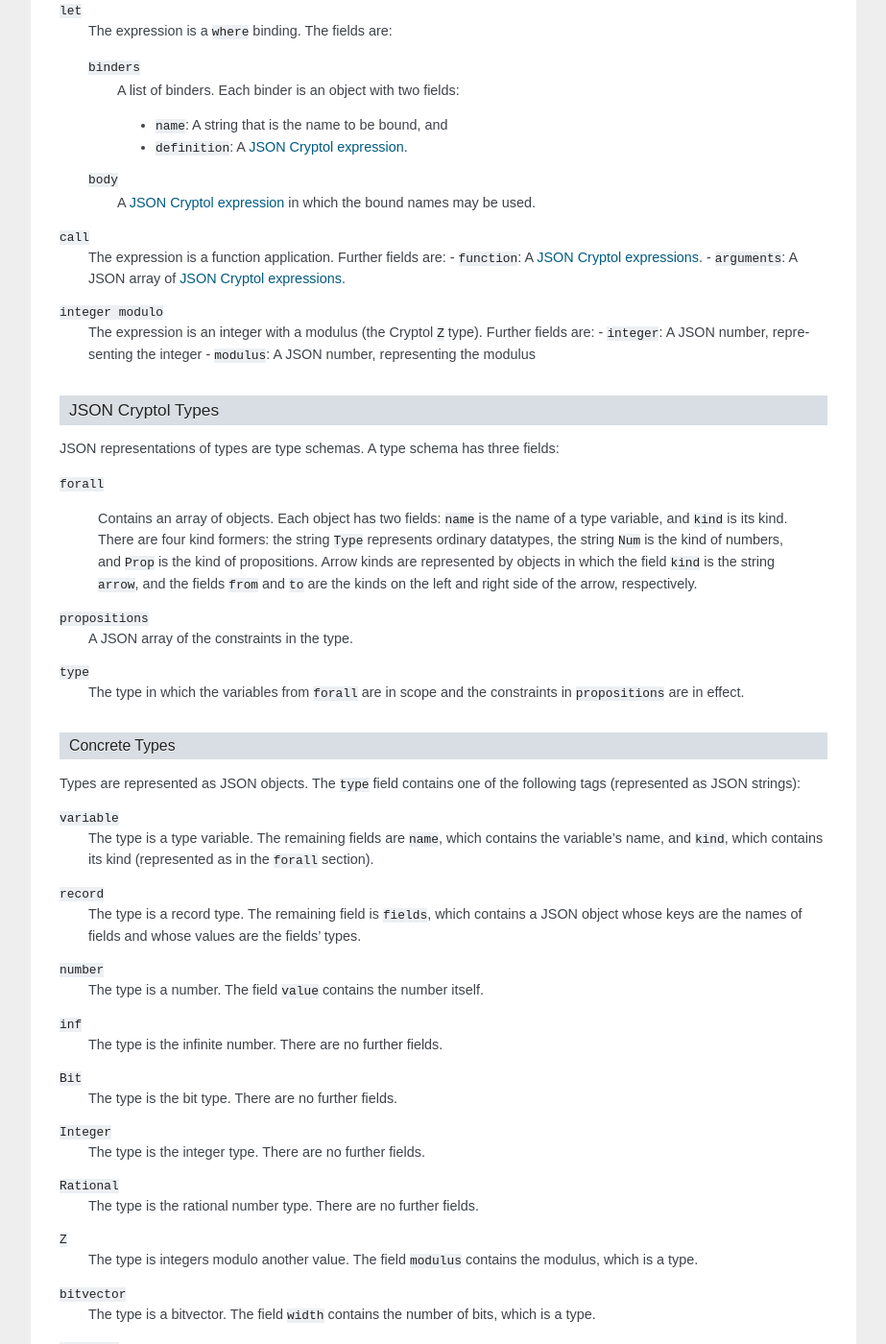
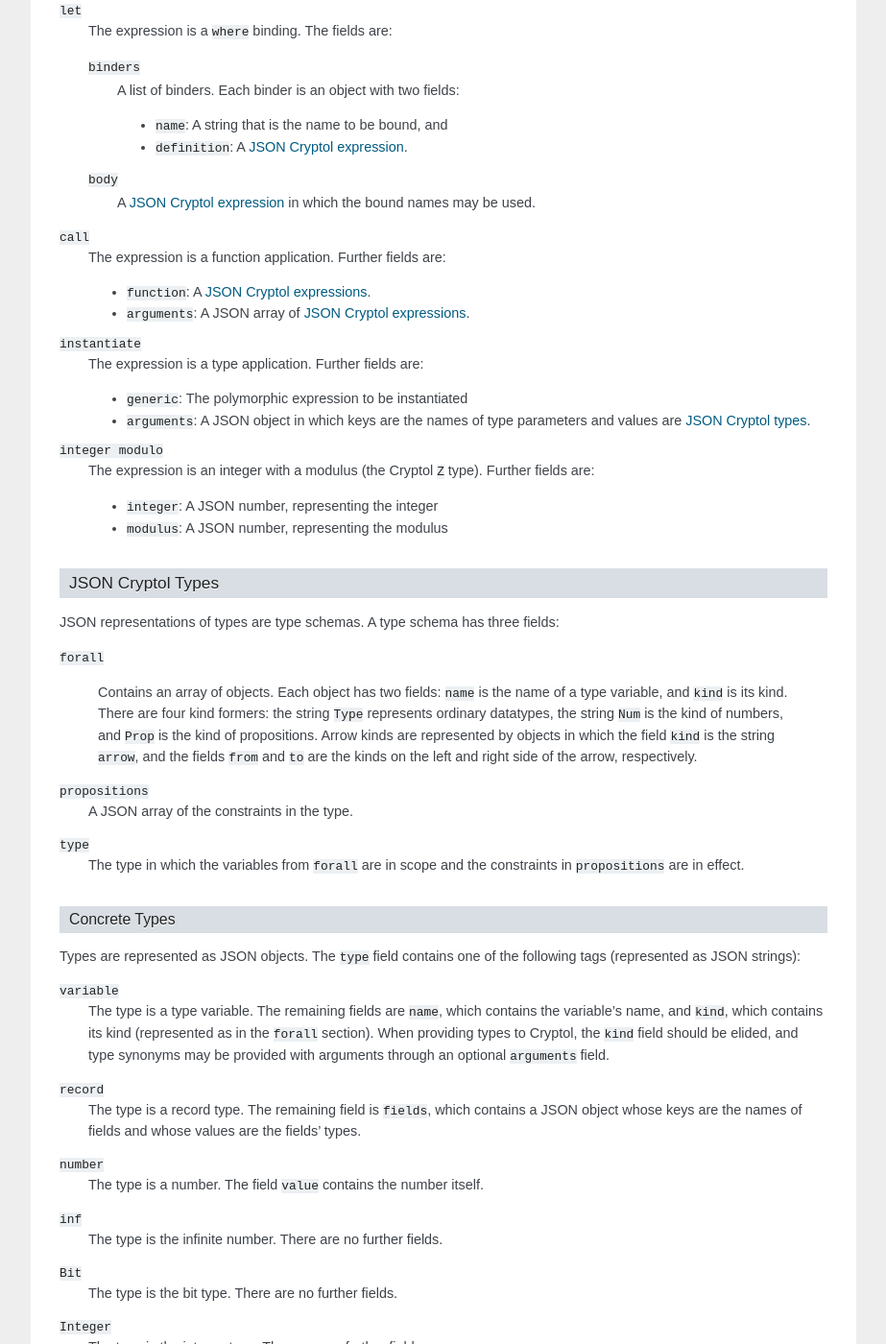
Before and after one commit to GaloisInc/argo, a Sphinx documentation site: the page built from docs/Protocol.rst, in a window 1280 px wide and 1400 px high, scrolled down 4030 px. Shown: the whole window at 96% size, without its empty margins (198-1121 px from the left). Built offline with Sphinx 7.4.7, drawn with Linux system fonts in a browser that asks for light colours.

Commit message:
Document protocol updates for type application

```diff
--- a/docs/Protocol.rst
+++ b/docs/Protocol.rst
@@ -286,11 +286,19 @@ The tag values in objects can be:
 
 ``call``
   The expression is a function application. Further fields are:
+
   - ``function``: A :ref:`JSON Cryptol expressions <cryptol-json-expression>`.
   - ``arguments``: A JSON array of :ref:`JSON Cryptol expressions <cryptol-json-expression>`.
 
+``instantiate``
+  The expression is a type application. Further fields are:
+
+  - ``generic``: The polymorphic expression to be instantiated
+  - ``arguments``: A JSON object in which keys are the names of type parameters and values are :ref:`JSON Cryptol types <cryptol-json-type>`.
+
 ``integer modulo``
   The expression is an integer with a modulus (the Cryptol ``Z`` type). Further fields are:
+
   - ``integer``: A JSON number, representing the integer
   - ``modulus``: A JSON number, representing the modulus
 
@@ -328,7 +336,9 @@ Types are represented as JSON objects. The ``type`` field contains one of the fo
 ``variable``
   The type is a type variable. The remaining fields are ``name``,
   which contains the variable's name, and ``kind``, which contains
-  its kind (represented as in the ``forall`` section).
+  its kind (represented as in the ``forall`` section). When providing
+  types to Cryptol, the ``kind`` field should be elided, and type synonyms
+  may be provided with arguments through an optional ``arguments`` field.
 
 ``record``
   The type is a record type. The remaining field is ``fields``,
```
